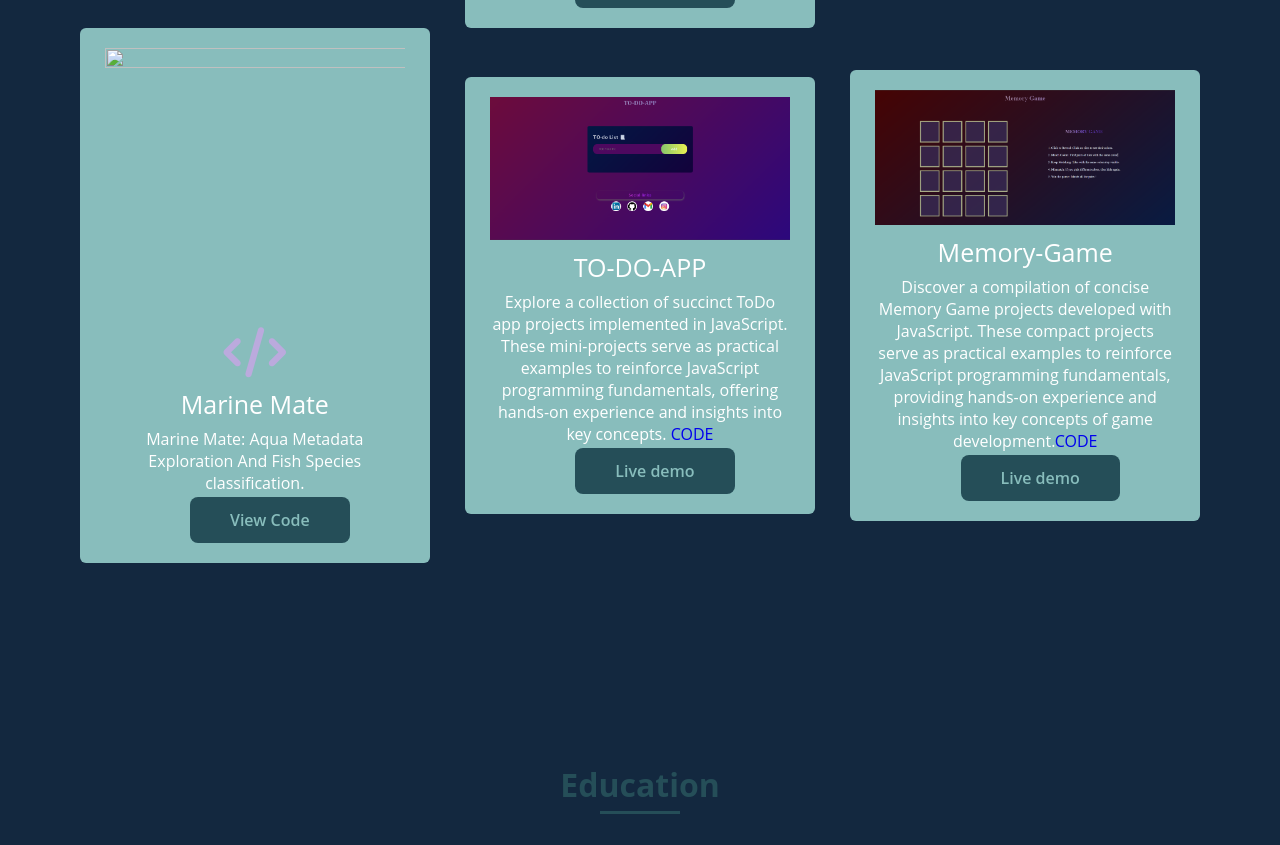
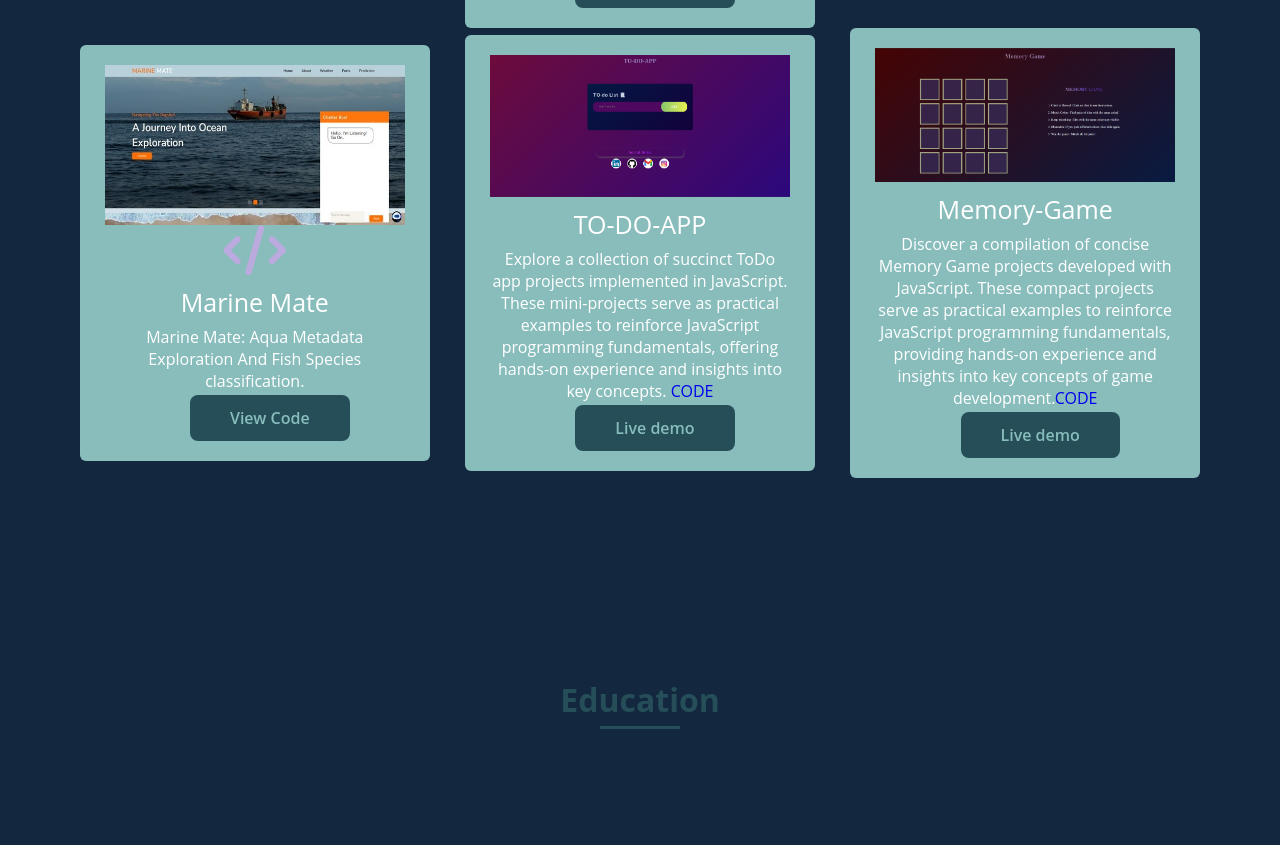
Before and after one commit to nithish26123/nithish26123.github.io, a plain HTML site: page index.html in a window 1280 px wide. Shown: the part 3077-3922 px from the top of the page. Drawn offline with nearby package versions, Linux system fonts and the light colour scheme.

Commit message:
Update index.html

```diff
--- a/index.html
+++ b/index.html
@@ -213,7 +213,7 @@
                 </div>
                 <div class="card about-img">
                     <div class="box">
-                        <img src="" width="750px" height="700px"></img>
+                        <img src="assets/img/picture3.jpg" width="750px" height="700px"></img>
                         <i class="fas fa-code"></i>
                         <div class="text">Marine Mate</div>
                         <p>Marine Mate: Aqua Metadata Exploration And Fish Species classification.</p>
```
